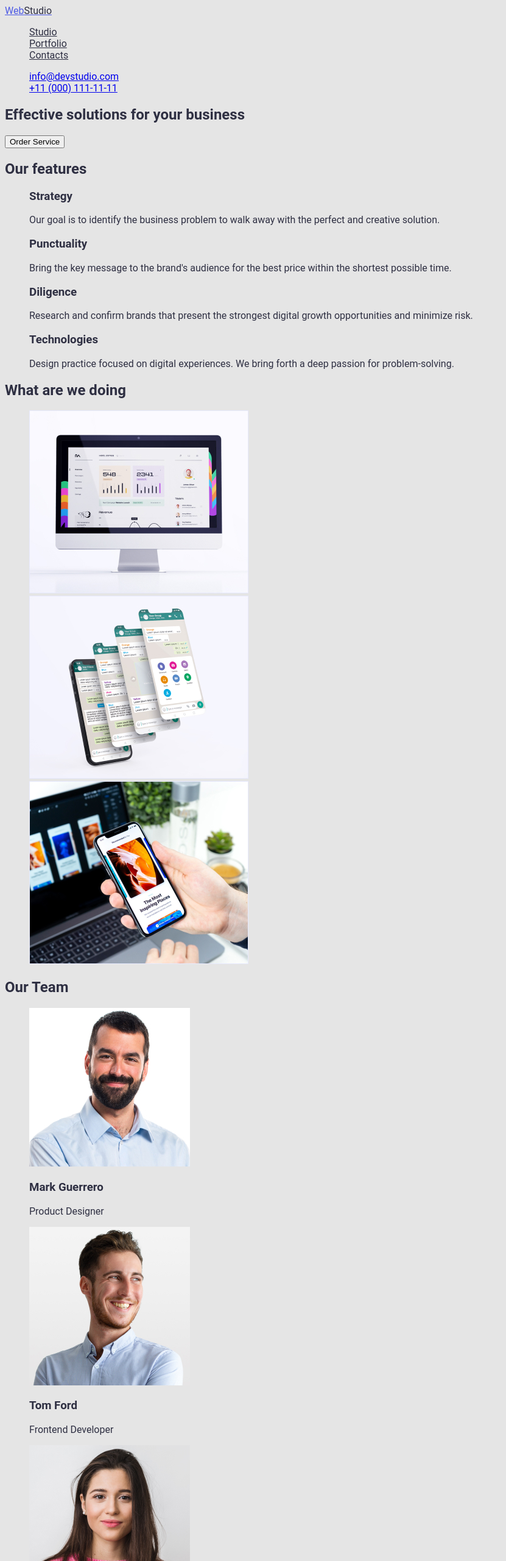
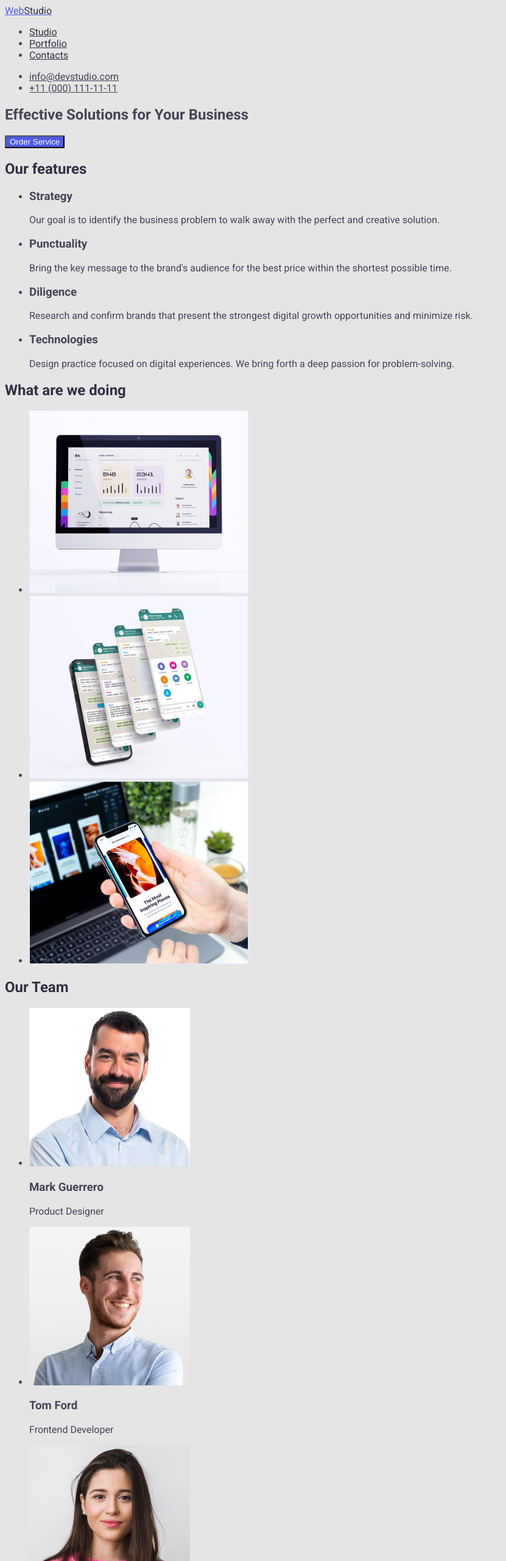
Before and after one commit to Valerii219/goit-markup-hw-02, a plain HTML site: page index.html in a window 1280 px wide. Shown: the top 2560 px of the page at 61% size, without its empty margins (0-831 px from the left). Drawn offline with Linux system fonts and the light colour scheme.

Commit message:
добавляє нові селектори

```diff
--- a/css/styles.css
+++ b/css/styles.css
@@ -1,37 +1,66 @@
-body { color:  #2E2F42;
-    background-color:  #E5E5E5;
-    font-family: Roboto;
+:root {
+  --primery-text-color: #434455;
+  --title-text-color: #2e2f42;
+  --accent-color: #404bbf;
+}
+body {
+  color: var(--primery-text-color);
+  background-color: #e5e5e5;
+  font-family: 'Raleway', sans-serif;
+  font-family: 'Roboto', sans-serif;
+}
 
+/* logo  */
+.logo {
+  color: #4d5ae5;
 }
-.list {
-    list-style: none;
+.logo-studio {
+  color: var(--title-text-color);
 }
-/* logo доробити */
-.logo-web {
-    color:#4D5AE5
+
+/* site-nav */
+.site-nav .link {
+  color: var(--title-text-color);
 }
-.logo:hover {
-    color:#404BBF; ;
+
+.site-nav .link:hover,
+.site-nav .link:focus {
+  color: var(--accent-color);
 }
-.logo-studio{color: #2E2F42;
+.auth-nav .link {
+  color: var(--primery-text-color);
 }
-/* site-nav */
-.site-nav .link{color: #2E2F42;
+.auth-nav .link:hover,
+.auth-nav .link:focus {
+  color: var(--accent-color);
+}
+/* hero-title */
 
+/* button */
+.button {
+  color: #ffffff;
+  background-color: #4d5ae5;
 }
-.site-nav .link:hover,
-.site-nav .link:focus
- {
-    color: #404BBF;
+.button:hover,
+.button:focus {
+  color: var(--accent-color);
 }
-.auth-nav{
 
+/* section-title */
+.section-title {
+  color: var(--title-text-color);
 }
-.section-title { color:#2E2F42;
+/* features */
+.feature-list .title {
+  color: var(--title-text-color);
 }
+
+.work-list {
+}
+
 /* 1 color: #2E2F42; */
-    /* 2 color: #434455; */
-    /* 3 color: #FFFFFF; */
-    /* akcent color: #E7E9FC */
-    /* color web color: #4D5AE5; color: #F4F4FD; color: #2E2F42; */
-    /* backgr: background: #E5E5E5; */
+/* 2 color: #434455; */
+/* 3 color: #FFFFFF; */
+/* akcent color: #E7E9FC */
+/* color web color: #4D5AE5; color: #F4F4FD; color: #2E2F42; */
+/* backgr: background: #E5E5E5; */
--- a/index.html
+++ b/index.html
@@ -1,78 +1,113 @@
 <!DOCTYPE html>
 <html lang="en">
   <head>
-        <meta charset="UTF-8">
-        <meta http-equiv="X-UA-Compatible" content="IE=edge">
-        <meta name="viewport" content="width=device-width, initial-scale=1.0">
+    <meta charset="UTF-8" />
+    <meta http-equiv="X-UA-Compatible" content="IE=edge" />
+    <meta name="viewport" content="width=device-width, initial-scale=1.0" />
     <title>Homework1</title>
-     <link rel="stylesheet" href="./css/styles.css">
+    <link
+      href="https://fonts.googleapis.com/css2?family=Raleway:wght@800&family=Roboto:wght@400;500;700;900&display=swap"
+      rel="stylesheet"
+    />
+    <link rel="stylesheet" href="./css/styles.css" />
   </head>
   <body>
     <!--header-->
     <header>
-    <nav>
-        <a href="./index.html" class=" logo logo-web">Web<span class="logo-studio">Studio</span></a>
+      <nav class="nav">
+        <a class="logo" href="./index.html">Web<span class="logo-studio">Studio</span></a>
         <ul class="site-nav list">
-                <li><a href=""class=link>Studio</a></li>
-                <li><a href=""class=link>Portfolio</a></li>
-                <li><a href=""class=link>Contacts</a></li>
+          <li><a href="./index.html" class="link">Studio</a></li>
+          <li><a href="./portfolio.html" class="link current" current>Portfolio</a></li>
+          <li><a href="" class="link">Contacts</a></li>
         </ul>
       </nav>
       <ul class="auth-nav list">
-                    <li><a href="mailto:info@devstudio.com">info@devstudio.com</a></li>
-                    <li><a href="tel:+110001111111">+11 (000) 111-11-11</a></li>
+        <li><a href="mailto:info@devstudio.com" class="link">info@devstudio.com</a></li>
+        <li><a href="tel:+110001111111" class="link">+11 (000) 111-11-11</a></li>
       </ul>
-
     </header>
+    <section>
+      <h1>Effective Solutions for Your Business</h1>
+      <button type="button" class="button">Order Service</button>
+    </section>
     <!--main-->
     <main>
-        <section>
-            <h1>Effective solutions for your business</h1>
-            <button type="button">Order Service</button>
-        </section>
       <section class="section">
         <h2 class="section-title">Our features</h2>
-                <ul class="list"><li><h3>Strategy</h3>
-                    <p>Our goal is to identify the business problem to walk away with the perfect and creative solution. </p></li>
-                    <li> <h3>Punctuality</h3>
-                        <p>Bring the key message to the brand's audience for the best price within the shortest possible time.</p></li>
-                    <li><h3>Diligence</h3>
-                        <p>Research and confirm brands that present the strongest digital growth opportunities and minimize risk.</p></li>
-                    <li> <h3>Technologies</h3>
-                        <p>Design practice focused on digital experiences. We bring forth a deep passion for problem-solving.</p>  </li>
+        <ul>
+          <li>
+            <h3>Strategy</h3>
+            <p>
+              Our goal is to identify the business problem to walk away with the perfect and
+              creative solution.
+            </p>
+          </li>
+          <li>
+            <h3>Punctuality</h3>
+            <p>
+              Bring the key message to the brand's audience for the best price within the shortest
+              possible time.
+            </p>
+          </li>
+          <li>
+            <h3>Diligence</h3>
+            <p>
+              Research and confirm brands that present the strongest digital growth opportunities
+              and minimize risk.
+            </p>
+          </li>
+          <li>
+            <h3>Technologies</h3>
+            <p>
+              Design practice focused on digital experiences. We bring forth a deep passion for
+              problem-solving.
+            </p>
+          </li>
         </ul>
       </section>
       <section class="section">
         <h2 class="section-title">What are we doing</h2>
 
-            <ul class="list">
-                <li><img src="./images/box1.jpg" alt="ekran" width="360" height="300"></li>
-                <li><img src="./images/box2.jpg" alt="phones" width="360" height="300"></li>
-                <li><img src="./images/box3.jpg" alt="notebook and phone" width="360" height="300"> </li>
+        <ul class="work-list">
+          <li><img src="./images/box1.jpg" alt="ekran" width="360" height="300" /></li>
+          <li><img src="./images/box2.jpg" alt="phones" width="360" height="300" /></li>
+          <li><img src="./images/box3.jpg" alt="notebook and phone" width="360" height="300" /></li>
         </ul>
       </section>
       <section class="section">
         <h2 class="section-title">Our Team</h2>
         <ul class="list">
-                <li><img src="./images/card1.jpg" alt="produkt designer" width="264" height="260">
+          <li>
+            <img src="./images/card1.jpg" alt="produkt designer" width="264" height="260" />
             <h3>Mark Guerrero</h3>
-                    <p>Product Designer</p></li>
-                <li><img src="./images/card2.jpg" alt="fronted developer" width="264" height="260">
+            <p>Product Designer</p>
+          </li>
+          <li>
+            <img src="./images/card2.jpg" alt="fronted developer" width="264" height="260" />
             <h3>Tom Ford</h3>
-                    <p>Frontend Developer </p></li>
-                <li><img src="./images/card3.jpg" alt="marketing" width="264" height="260">
+            <p>Frontend Developer</p>
+          </li>
+          <li>
+            <img src="./images/card3.jpg" alt="marketing" width="264" height="260" />
             <h3>Camila Garcia</h3>
-                    <p>Marketing</p></li>
-                <li><img src="./images/card4.jpg" alt="ul designer" width="264" height="260">
+            <p>Marketing</p>
+          </li>
+          <li>
+            <img src="./images/card4.jpg" alt="ul designer" width="264" height="260" />
             <h3>Daniel Wilson</h3>
-                    <p>UI Designer</p></li>
+            <p>UI Designer</p>
+          </li>
         </ul>
       </section>
     </main>
     <!--footer-->
     <footer>
       <a href="./index.html">WebStudio</a>
-        <p>Increase the flow of customers and sales for your business with digital marketing & growth solutions.</p>
+      <p>
+        Increase the flow of customers and sales for your business with digital marketing & growth
+        solutions.
+      </p>
     </footer>
   </body>
 </html>
```
Also changed, not shown: portfolio.html (added, +102 -0 lines), images/projectcard1.jpg (added), images/projectcard2.jpg (added), images/projectcard3.jpg (added), images/projectcard4.jpg (added), images/projectcard5.jpg (added), images/projectcard6.jpg (added), images/projectcard7.jpg (added), images/projectcard8.jpg (added), images/projectcard9.jpg (added). Lines whose indentation alone changed are shown as unchanged.
